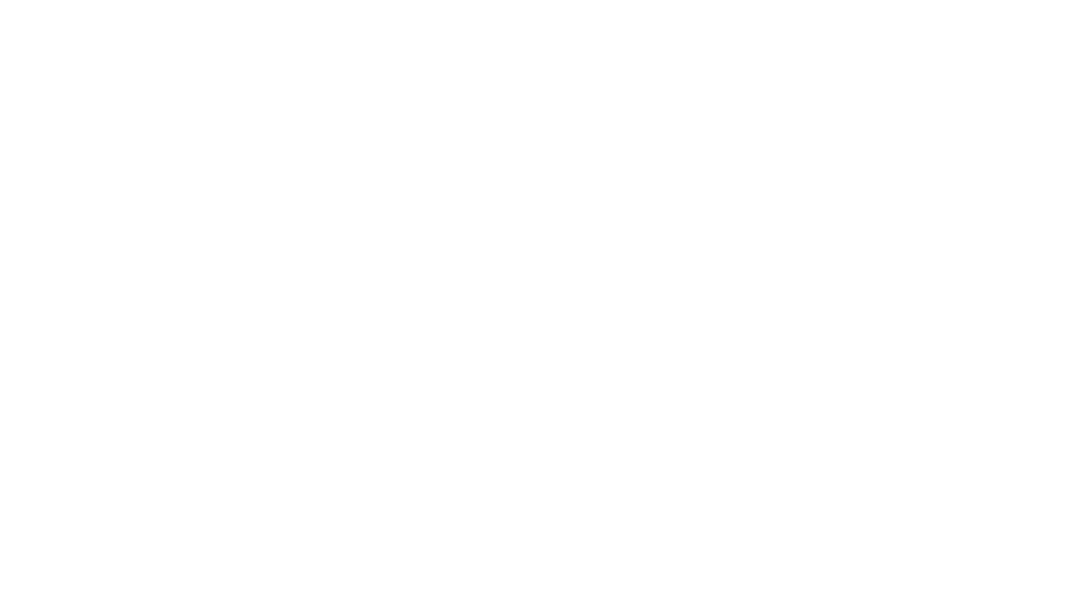
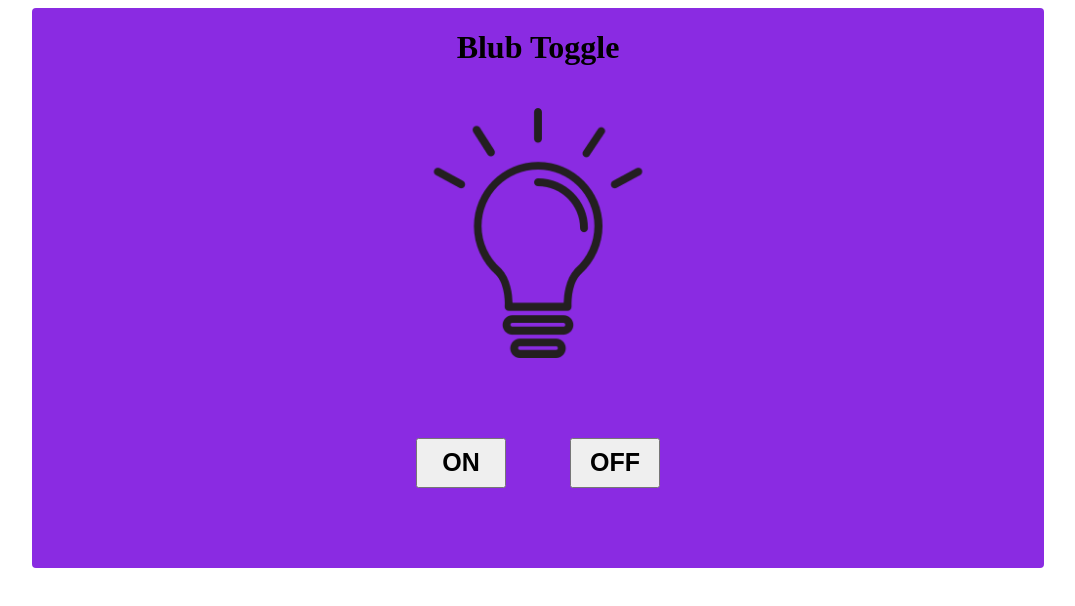
Before and after one commit to Tusharzade2002/blub-theme-30, a plain HTML site: page index.html in a window 1280 px wide. Shown: the whole page, without its empty margins (102-1177 px from the left). Drawn offline with Linux system fonts and the light colour scheme.

Commit message:
design completed

```diff
--- a/index.html
+++ b/index.html
@@ -4,8 +4,54 @@
     <meta charset="UTF-8">
     <meta name="viewport" content="width=device-width, initial-scale=1.0">
     <title>Blub toggle & theme changer</title>
+    <style>
+        .body{
+            margin: 0;
+            padding: 0;
+            box-sizing: border-box;
+        }
+        .container{
+            display: block;
+            margin: auto;
+            height: 90%;
+            width: 80%;
+            background-color: blueviolet;
+            display: flex;
+            flex-direction: column;
+            justify-content: center;
+            align-items: center;
+            border-radius: 4px;
+    }
+       .image{
+         height: 250px;
+         margin-top: 20px;
+       }
+       .btn{
+        margin: 50px;
+       }
+       .btn button{
+        margin: 30px;
+        height: 50px;
+        width: 90px;
+        font-weight: bolder;
+        font-size: 25px;
+        cursor: pointer;
+       }
+    </style>
 </head>
 <body>
+    <div class="container">
+        <h1>Blub Toggle</h1>
+        <img src="lightbulb.png" class="image"/>
+      <div class="btn">
+        <button id="on-btn" onclick="onbutton()">ON</button>
+        <button id="off-btn">OFF</button>
+      </div>
+</div>
+<script>
+         function onbutton(){
 
+         }
+</script>
 </body>
 </html>
```
